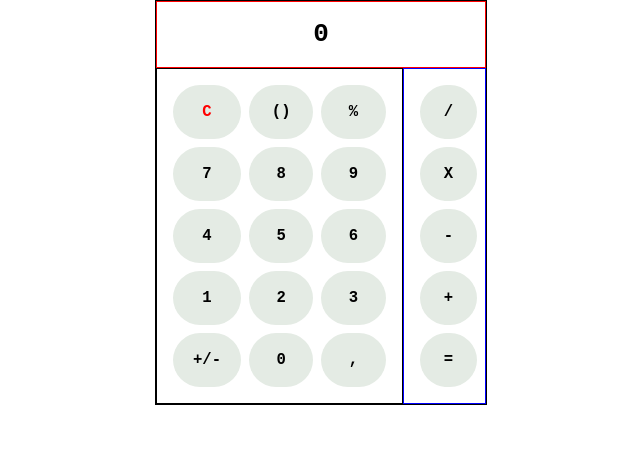
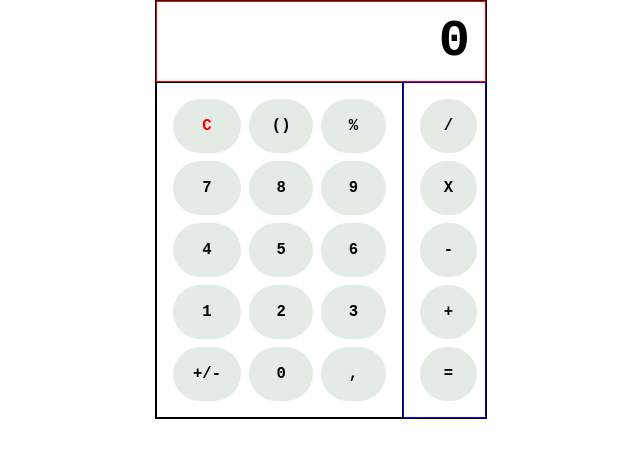
Before and after one commit to rogermsouza/engReact, a React (Create React App) app: page /Atv07 in a window 1280 px wide. Shown: the top 458 px of the page, without its empty margins (319-959 px from the left). Built offline with nearby package versions, Linux system fonts and the light colour scheme.

Commit message:
Atividade Calculadora em andamento

```diff
--- a/src/Atv07.css
+++ b/src/Atv07.css
@@ -4,9 +4,17 @@
     border: solid 1px #000;
     font-family: monospace;
 }
+h1 {
+    margin: 0;
+    padding: 0;
+}
 
 .visor{
     border: solid 1px red;
+    display: flex;
+    justify-content: end;
+    padding: 10px 15px 10px 15px;
+    font-size: 2em;
 }
 
 .teclas {
```
